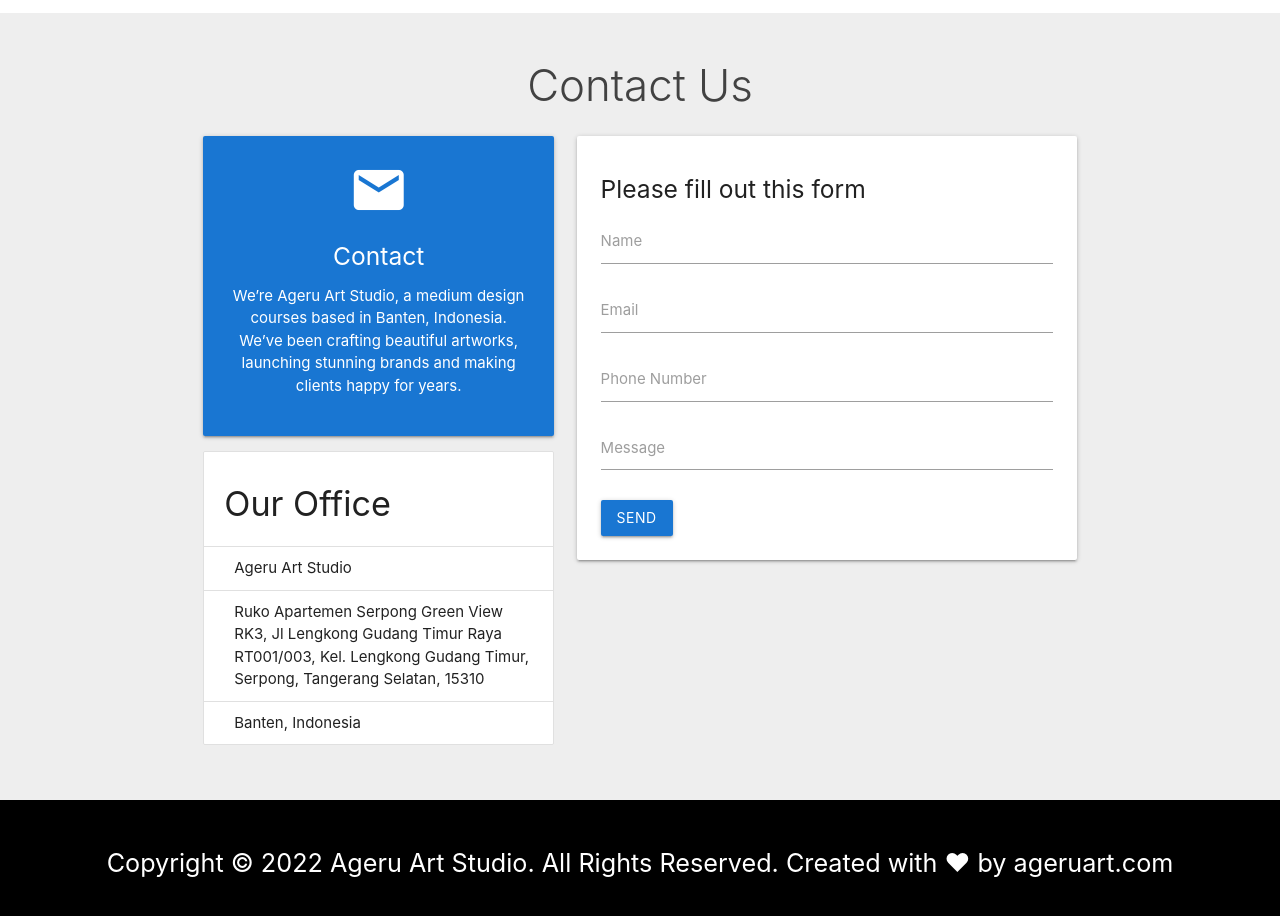
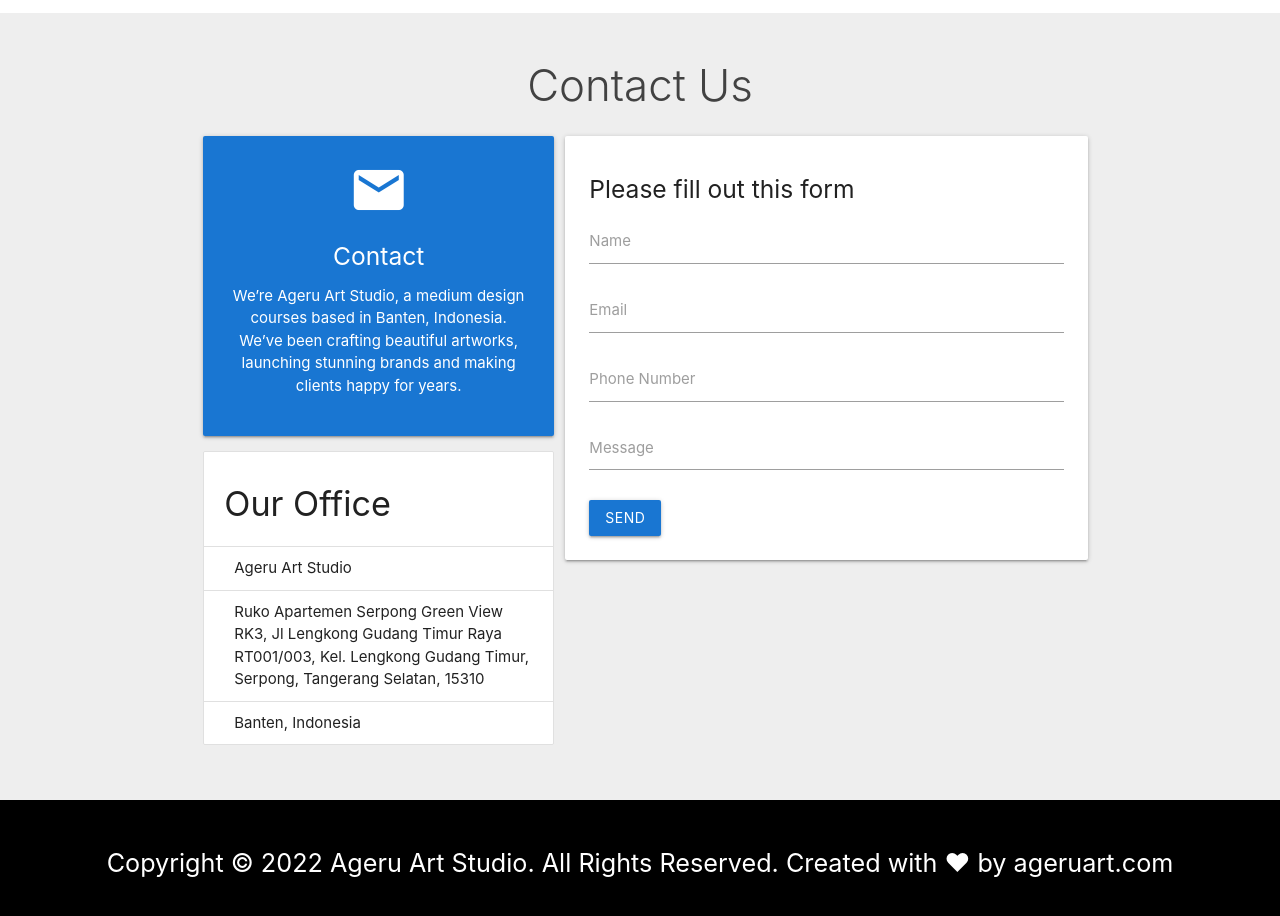
Before and after one commit to Rahmat-Hidayatullah/Ageru-Art-Studio, a plain HTML site: page index.html in a window 1280 px wide. Shown: the part 2820-3736 px from the top of the page. Drawn offline with Linux system fonts and the light colour scheme.

Commit message:
merubah index

```diff
--- a/index.html
+++ b/index.html
@@ -211,7 +211,10 @@
                 </div>
 
                 <div class="col m7 s12">
-                    <form>
+                    <div class="row justify-content-center">
+                        <div class="col-md-6">
+                          <form name="contact-form">
+
                         <div class="card-panel">
                             <h5>Please fill out this form</h5>
                             <div class="input-field">
@@ -230,8 +233,9 @@
                                 <textarea name="message" id="message" class="materialize-textarea"></textarea>
                                 <label for="message">Message</label>
                             </div>
+
                             <button class="btn blue darken-2" type="submit">Send</button>
-                        </div>
+                            </div>
                     </form>
                 </div>
             </div>
@@ -272,5 +276,6 @@
     });
     </script>
 
+
 </body>
 </html>
```
